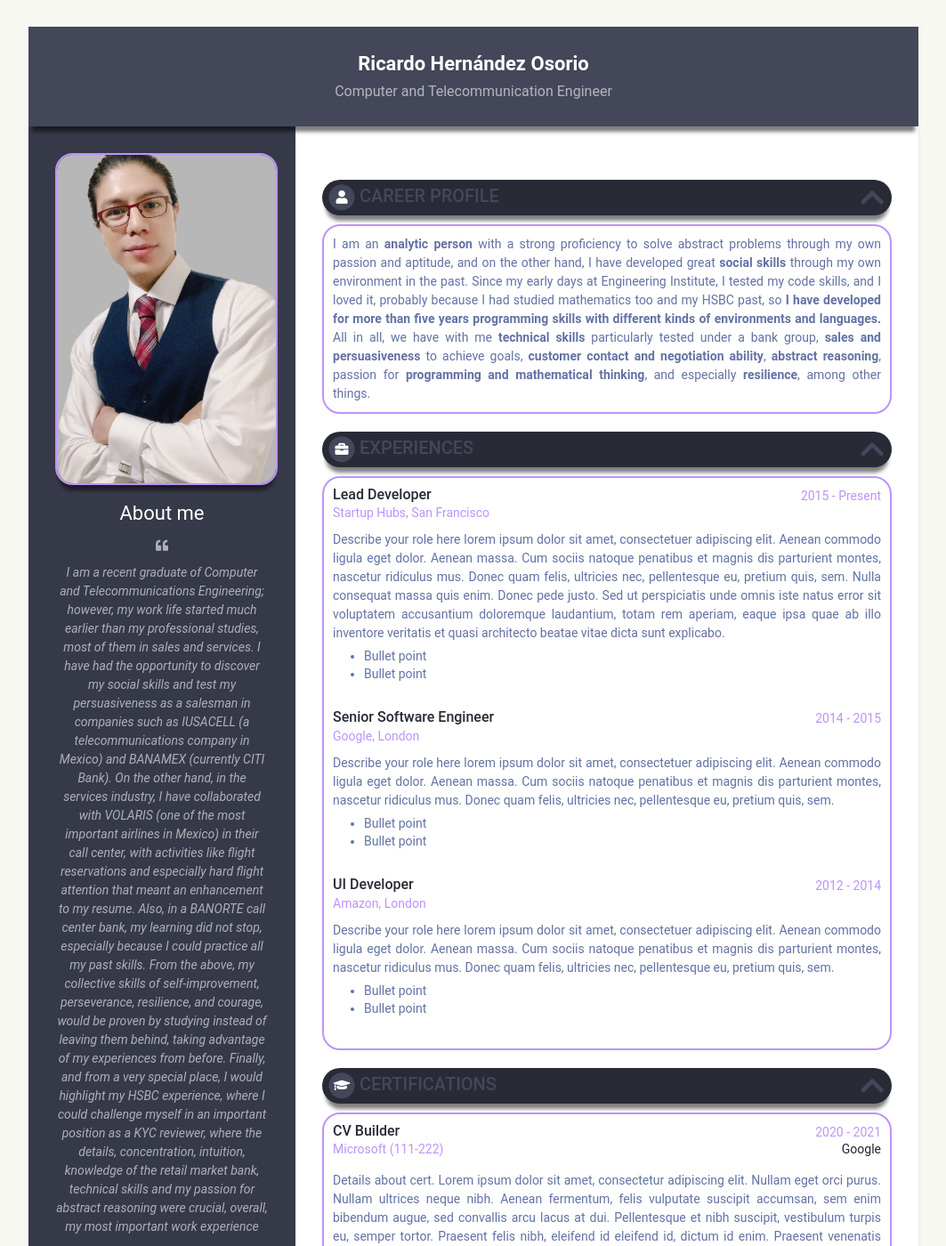
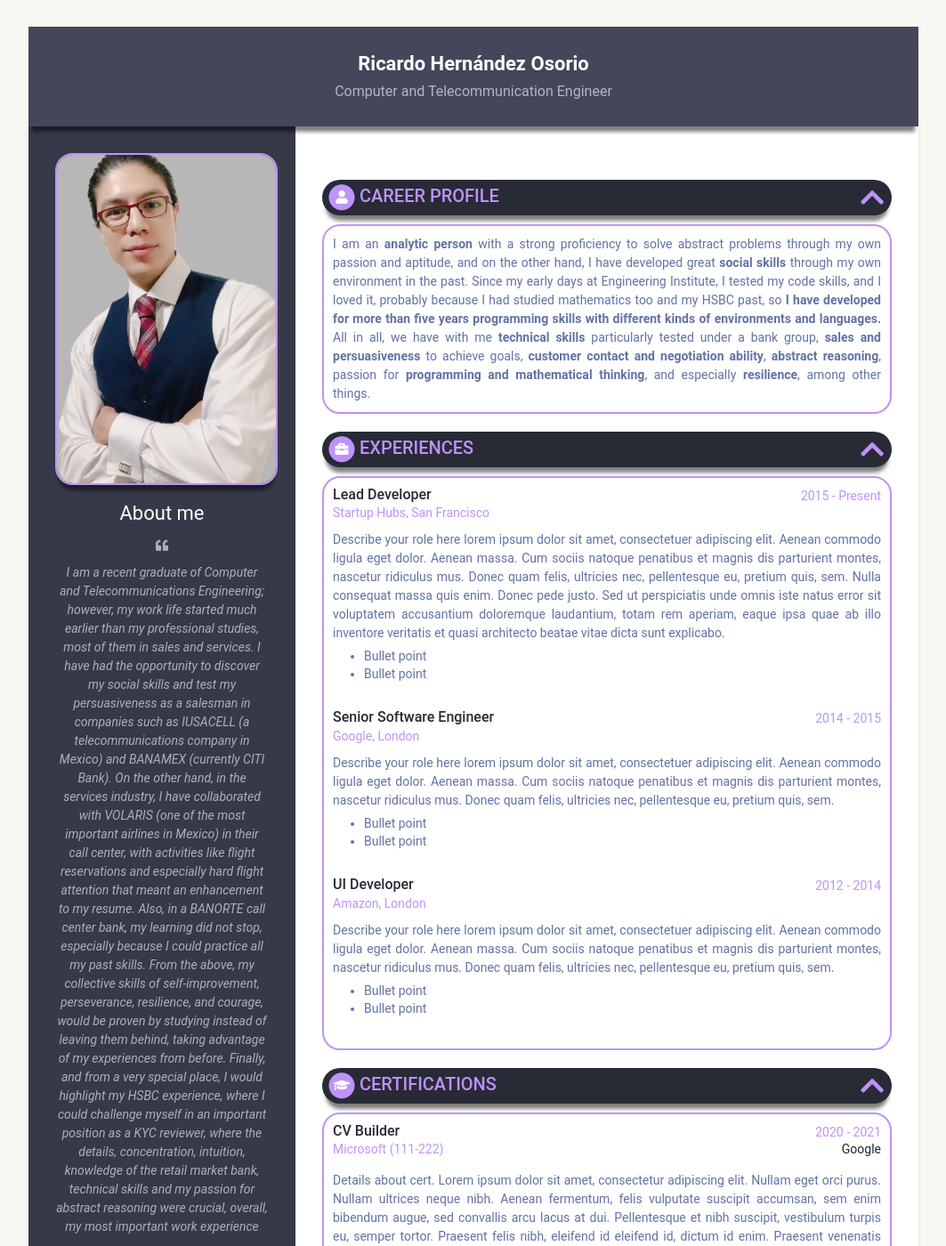
Before and after one commit to RicardoUAMmx/webcode, a Jekyll site: the page built from index.html, in a window 1280 px wide and 1400 px high. Shown: the whole window at 89% size, without its empty margins (108-1171 px from the left). Built offline with Jekyll 4.4.1, drawn with Linux system fonts in a browser that asks for light colours.

Commit message:
experimental cv-theme

```diff
--- a/_sass/_base.scss
+++ b/_sass/_base.scss
@@ -202,7 +202,6 @@
     border-radius: 20px;
     box-shadow: 0 10px 4px -4px rgba(0, 0, 0, 0.5);
 	background: $text-color;
-	color: $text-grey;
 	  .section-box-a {
 		flex: 1 1 auto;
 	  }
@@ -250,7 +249,7 @@
     text-transform: uppercase;
     font-size: 20px;
     font-weight: 500;
-    color: $theme-color;
+    color: $text-grey;
     position: relative;
     margin-top: 0;
     margin-bottom: 0;
```
